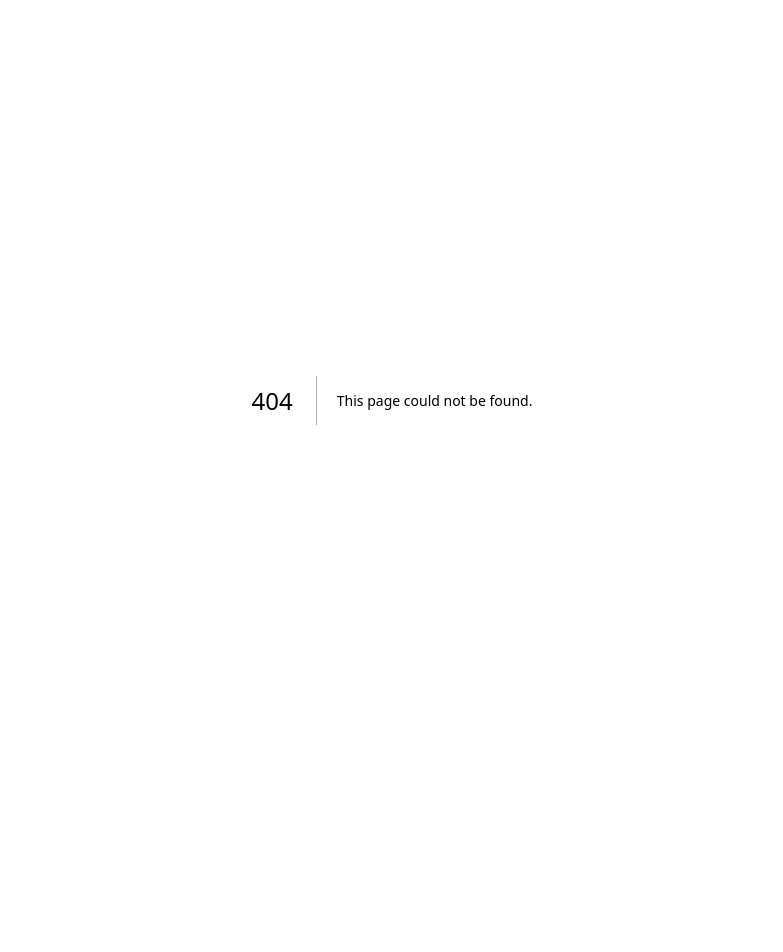
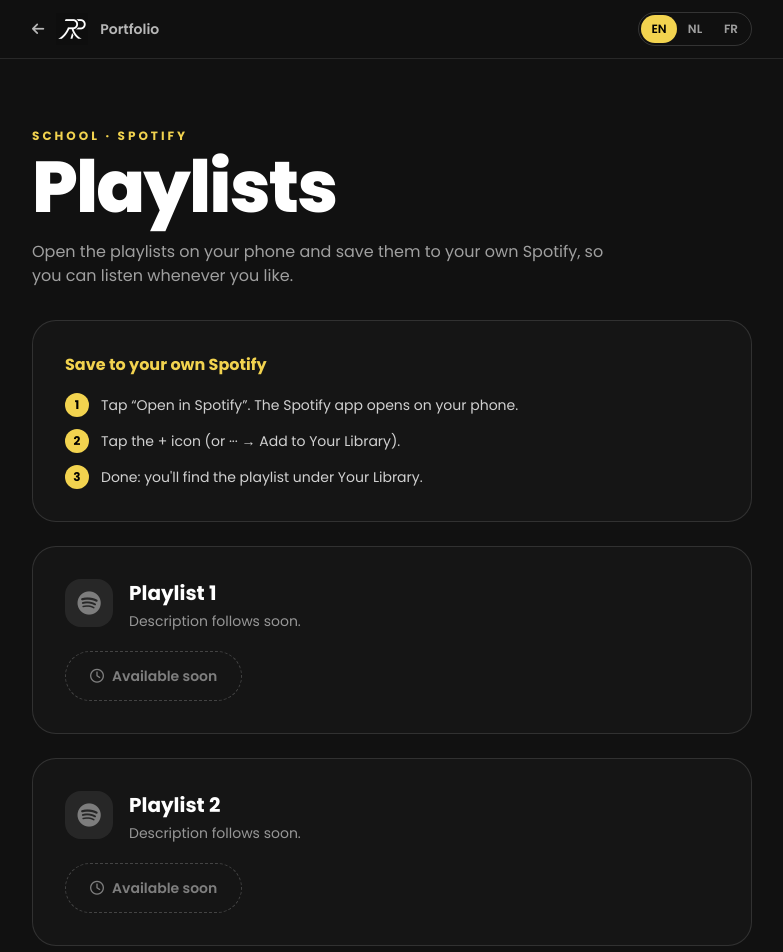
Before and after one commit to KERMITseppe/Portofolio, a Next.js app: page /school in a window 1280 px wide. Before the commit this address had no page. Shown: the top 952 px of the page, without its empty margins (248-1031 px from the left). Before the commit the page ends 800 px from the top, so only its background shows below. Built offline with nearby package versions, Linux system fonts and the light colour scheme.

Commit message:
update091120261

```diff
--- a/src/app/Portfolio.js
+++ b/src/app/Portfolio.js
@@ -1,6 +1,7 @@
 "use client";
 
 import Image from "next/image";
+import Link from "next/link";
 import ProjectGrid from "./ProjectGrid";
 import LanguageSwitcher from "./LanguageSwitcher";
 import { useLanguage } from "./LanguageContext";
@@ -46,6 +47,16 @@ export default function Portfolio() {
             <li className="hidden sm:block"><a href="#work" className="hover:text-[var(--accent)]">{t.nav.work}</a></li>
             <li className="hidden sm:block"><a href="#about" className="hover:text-[var(--accent)]">{t.nav.about}</a></li>
             <li>
+              <Link
+                href="/school"
+                aria-label={t.nav.school}
+                className="inline-flex items-center gap-1.5 rounded-full border border-white/20 px-3 py-2 font-semibold text-white hover:border-[var(--accent)] hover:text-[var(--accent)]"
+              >
+                <i className="fa-solid fa-graduation-cap" />
+                <span className="hidden sm:inline">{t.nav.school}</span>
+              </Link>
+            </li>
+            <li>
               <LanguageSwitcher />
             </li>
             <li>
@@ -77,9 +88,17 @@ export default function Portfolio() {
             <p className="mt-8 max-w-2xl text-pretty text-white/60">
               {t.hero.tagline}
             </p>
-            <a href="#work" className="mt-6 inline-flex items-center gap-2 text-sm font-semibold text-white hover:text-[var(--accent)]">
-              {t.hero.cta} <i className="fa-solid fa-arrow-down" />
-            </a>
+            <div className="mt-6 flex flex-wrap items-center gap-x-6 gap-y-4">
+              <a href="#work" className="inline-flex items-center gap-2 text-sm font-semibold text-white hover:text-[var(--accent)]">
+                {t.hero.cta} <i className="fa-solid fa-arrow-down" />
+              </a>
+              <Link
+                href="/school"
+                className="inline-flex items-center gap-2 rounded-full border border-[var(--accent)] px-5 py-2.5 text-sm font-semibold text-[var(--accent)] hover:bg-[var(--accent)] hover:text-black"
+              >
+                <i className="fa-solid fa-graduation-cap" /> {t.nav.schoolCta}
+              </Link>
+            </div>
           </div>
         </header>
 
--- /dev/null
+++ b/src/app/School.js
@@ -0,0 +1,113 @@
+"use client";
+
+import Image from "next/image";
+import Link from "next/link";
+import LanguageSwitcher from "./LanguageSwitcher";
+import { useLanguage } from "./LanguageContext";
+import { playlists, spotifyEmbedUrl } from "./playlists";
+
+const SPOTIFY_GREEN = "#1DB954";
+
+// Pagina /school: Spotify-playlists die mensen op hun gsm openen en opslaan.
+export default function School() {
+  const { lang, t } = useLanguage();
+  const s = t.school;
+
+  return (
+    <div className="min-h-screen bg-[var(--bg)] text-white">
+      <nav className="sticky top-0 z-40 border-b border-white/10 bg-[var(--bg)]/85 backdrop-blur">
+        <div className="mx-auto flex max-w-3xl items-center justify-between px-4 py-3 sm:px-6">
+          <Link href="/" className="flex items-center gap-3 text-sm text-white/70 hover:text-[var(--accent)]">
+            <i className="fa-solid fa-arrow-left" />
+            <Image
+              src="/runningprod_logo.png"
+              alt="Running Productions logo"
+              width={32}
+              height={32}
+              className="invert mix-blend-screen"
+            />
+            <span className="hidden font-semibold sm:inline">{s.back}</span>
+          </Link>
+          <LanguageSwitcher />
+        </div>
+      </nav>
+
+      <main className="mx-auto max-w-3xl px-4 pb-16 sm:px-6">
+        <header className="pb-8 pt-12 sm:pt-16">
+          <span className="text-xs font-bold uppercase tracking-[0.25em] text-[var(--accent)]">{s.kicker}</span>
+          <h1 className="mt-2 text-5xl font-extrabold leading-[0.9] tracking-tight sm:text-7xl">{s.title}</h1>
+          <p className="mt-5 max-w-xl text-pretty text-white/60">{s.intro}</p>
+        </header>
+
+        {/* Hoe opslaan */}
+        <section className="rounded-3xl border border-white/12 bg-white/[0.02] p-6 sm:p-8">
+          <h2 className="font-bold text-[var(--accent)]">{s.howTitle}</h2>
+          <ol className="mt-4 space-y-3 text-sm text-white/80">
+            {s.howSteps.map((step, i) => (
+              <li key={i} className="flex gap-3">
+                <span className="flex h-6 w-6 shrink-0 items-center justify-center rounded-full bg-[var(--accent)] text-xs font-bold text-black">
+                  {i + 1}
+                </span>
+                <span className="pt-0.5">{step}</span>
+              </li>
+            ))}
+          </ol>
+        </section>
+
+        {/* Playlists */}
+        <ul className="mt-6 space-y-6">
+          {playlists.map((p) => {
+            const ready = p.url.trim() !== "";
+            const embed = ready ? spotifyEmbedUrl(p.url) : null;
+            return (
+              <li key={p.id} className="rounded-3xl border border-white/12 bg-white/[0.02] p-6 sm:p-8">
+                <div className="flex items-start gap-4">
+                  <span
+                    className="flex h-12 w-12 shrink-0 items-center justify-center rounded-2xl text-2xl"
+                    style={{ background: ready ? SPOTIFY_GREEN : "rgba(255,255,255,0.08)", color: ready ? "#000" : "rgba(255,255,255,0.4)" }}
+                  >
+                    <i className="fa-brands fa-spotify" />
+                  </span>
+                  <div className="min-w-0">
+                    <h3 className="text-xl font-bold">{p.title[lang]}</h3>
+                    <p className="mt-1 text-sm text-white/55">{p.description[lang]}</p>
+                  </div>
+                </div>
+
+                {embed && (
+                  <iframe
+                    src={embed}
+                    title={p.title[lang]}
+                    loading="lazy"
+                    allow="autoplay; clipboard-write; encrypted-media; fullscreen; picture-in-picture"
+                    className="mt-5 h-[152px] w-full rounded-xl border-0"
+                  />
+                )}
+
+                {ready ? (
+                  <a
+                    href={p.url}
+                    target="_blank"
+                    rel="noopener noreferrer"
+                    className="mt-5 flex w-full items-center justify-center gap-2 rounded-full px-6 py-3.5 font-semibold text-black hover:brightness-110 sm:w-fit"
+                    style={{ background: SPOTIFY_GREEN }}
+                  >
+                    <i className="fa-brands fa-spotify text-lg" /> {s.open}
+                  </a>
+                ) : (
+                  <p className="mt-5 flex w-full items-center justify-center gap-2 rounded-full border border-dashed border-white/20 px-6 py-3.5 text-sm font-semibold text-white/45 sm:w-fit">
+                    <i className="fa-regular fa-clock" /> {s.soon}
+                  </p>
+                )}
+              </li>
+            );
+          })}
+        </ul>
+      </main>
+
+      <footer className="border-t border-white/10 py-8 text-center text-xs text-white/40">
+        <p>© 2026 Seppe Rennen · Running Productions</p>
+      </footer>
+    </div>
+  );
+}
--- a/src/app/i18n.js
+++ b/src/app/i18n.js
@@ -15,7 +15,7 @@ const NBSP = " "; // vaste spatie, nodig in het Frans vóór ! ? : ;
 export const ui = {
   en: {
     metaTitle: "Seppe Rennen · Portfolio 2026",
-    nav: { work: "Work", about: "About", contact: "Contact", language: "Choose language" },
+    nav: { work: "Work", about: "About", school: "School", schoolCta: "School · Spotify playlists", contact: "Contact", language: "Choose language" },
     hero: {
       role: "Graphic Designer",
       tagline: "Posters, typography and visual identities, made in Mechelen, Belgium.",
@@ -41,6 +41,20 @@ export const ui = {
       next: "Next project",
       close: "Close",
     },
+    school: {
+      back: "Portfolio",
+      kicker: "School · Spotify",
+      title: "Playlists",
+      intro: "Open the playlists on your phone and save them to your own Spotify, so you can listen whenever you like.",
+      howTitle: "Save to your own Spotify",
+      howSteps: [
+        "Tap “Open in Spotify”. The Spotify app opens on your phone.",
+        "Tap the + icon (or ··· → Add to Your Library).",
+        "Done: you'll find the playlist under Your Library.",
+      ],
+      open: "Open in Spotify",
+      soon: "Available soon",
+    },
     closing: { before: "Let's make something", accent: "together." },
     footer: {
       disclaimer:
@@ -50,7 +64,7 @@ export const ui = {
 
   nl: {
     metaTitle: "Seppe Rennen · Portfolio 2026",
-    nav: { work: "Werk", about: "Over mij", contact: "Contact", language: "Kies een taal" },
+    nav: { work: "Werk", about: "Over mij", school: "School", schoolCta: "School · Spotify playlists", contact: "Contact", language: "Kies een taal" },
     hero: {
       role: "Grafisch ontwerper",
       tagline: "Posters, typografie en visuele identiteiten, gemaakt in Mechelen.",
@@ -76,6 +90,20 @@ export const ui = {
       next: "Volgend project",
       close: "Sluiten",
     },
+    school: {
+      back: "Portfolio",
+      kicker: "School · Spotify",
+      title: "Playlists",
+      intro: "Open de playlists op je gsm en sla ze op in je eigen Spotify, zodat je ze altijd kunt beluisteren.",
+      howTitle: "Opslaan in je eigen Spotify",
+      howSteps: [
+        "Tik op ‘Openen in Spotify’. De Spotify-app gaat open op je gsm.",
+        "Tik op het +-icoon (of ··· → Toevoegen aan je bibliotheek).",
+        "Klaar: je vindt de playlist terug onder Jouw bibliotheek.",
+      ],
+      open: "Openen in Spotify",
+      soon: "Binnenkort beschikbaar",
+    },
     closing: { before: "Laten we samen iets", accent: "moois maken." },
     footer: {
       disclaimer:
@@ -85,7 +113,7 @@ export const ui = {
 
   fr: {
     metaTitle: "Seppe Rennen · Portfolio 2026",
-    nav: { work: "Projets", about: "À propos", contact: "Contact", language: "Choisir la langue" },
+    nav: { work: "Projets", about: "À propos", school: "École", schoolCta: "École · Playlists Spotify", contact: "Contact", language: "Choisir la langue" },
     hero: {
       role: "Graphiste",
       tagline: "Affiches, typographie et identités visuelles, créées à Malines, en Belgique.",
@@ -115,6 +143,20 @@ export const ui = {
       next: "Projet suivant",
       close: "Fermer",
     },
+    school: {
+      back: "Portfolio",
+      kicker: "École · Spotify",
+      title: "Playlists",
+      intro: "Ouvre les playlists sur ton téléphone et enregistre-les dans ton propre Spotify pour les écouter quand tu veux.",
+      howTitle: "Enregistrer dans ton Spotify",
+      howSteps: [
+        "Touche « Ouvrir dans Spotify ». L'app Spotify s'ouvre sur ton téléphone.",
+        "Touche l'icône + (ou ··· → Ajouter à la bibliothèque).",
+        "C'est fait : la playlist se trouve dans Bibliothèque.",
+      ],
+      open: "Ouvrir dans Spotify",
+      soon: "Bientôt disponible",
+    },
     closing: { before: "Créons quelque chose", accent: "ensemble." },
     footer: {
       disclaimer:
--- /dev/null
+++ b/src/app/playlists.js
@@ -0,0 +1,50 @@
+// Spotify-playlists voor de pagina /school.
+//
+// LINK TOEVOEGEN:
+// 1. Open de playlist in Spotify → ··· → Delen → Link naar playlist kopiëren.
+// 2. Plak die link tussen de aanhalingstekens bij `url`.
+//    Voorbeeld: url: "https://open.spotify.com/playlist/37i9dQZF1DXcBWIGoYBM5M",
+// 3. Pas de titel en beschrijving aan (in alle drie de talen).
+//
+// Zolang `url` leeg is (""), toont de site "Binnenkort beschikbaar".
+// Meer playlists nodig? Kopieer een blok { ... }, en geef het een nieuwe id.
+
+export const playlists = [
+  {
+    id: "playlist-1",
+    url: "",
+    title: { en: "Playlist 1", nl: "Playlist 1", fr: "Playlist 1" },
+    description: {
+      en: "Description follows soon.",
+      nl: "Beschrijving volgt binnenkort.",
+      fr: "Description à venir.",
+    },
+  },
+  {
+    id: "playlist-2",
+    url: "",
+    title: { en: "Playlist 2", nl: "Playlist 2", fr: "Playlist 2" },
+    description: {
+      en: "Description follows soon.",
+      nl: "Beschrijving volgt binnenkort.",
+      fr: "Description à venir.",
+    },
+  },
+  {
+    id: "playlist-3",
+    url: "",
+    title: { en: "Playlist 3", nl: "Playlist 3", fr: "Playlist 3" },
+    description: {
+      en: "Description follows soon.",
+      nl: "Beschrijving volgt binnenkort.",
+      fr: "Description à venir.",
+    },
+  },
+];
+
+// Maakt van een gewone Spotify-link een link voor de speler op de pagina.
+// "https://open.spotify.com/playlist/ABC?si=xyz" → "https://open.spotify.com/embed/playlist/ABC"
+export function spotifyEmbedUrl(url) {
+  const match = url.match(/open\.spotify\.com\/(?:intl-[a-z]+\/)?(playlist|album)\/([A-Za-z0-9]+)/);
+  return match ? `https://open.spotify.com/embed/${match[1]}/${match[2]}?theme=0` : null;
+}
--- /dev/null
+++ b/src/app/school/page.js
@@ -0,0 +1,15 @@
+import { LanguageProvider } from "../LanguageContext";
+import School from "../School";
+
+export const metadata = {
+  title: "School · Spotify playlists · Seppe Rennen",
+  description: "Open the playlists on your phone and save them to your own Spotify.",
+};
+
+export default function SchoolPage() {
+  return (
+    <LanguageProvider>
+      <School />
+    </LanguageProvider>
+  );
+}
```
